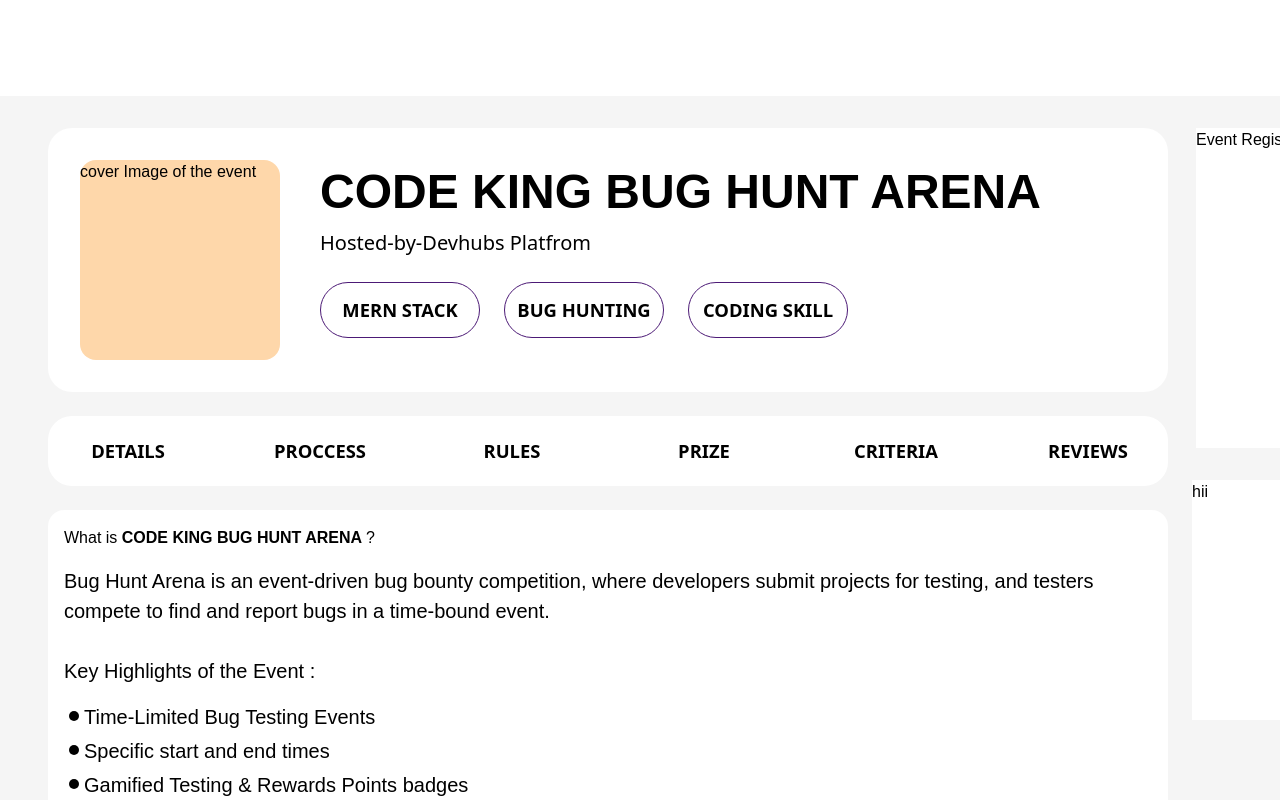
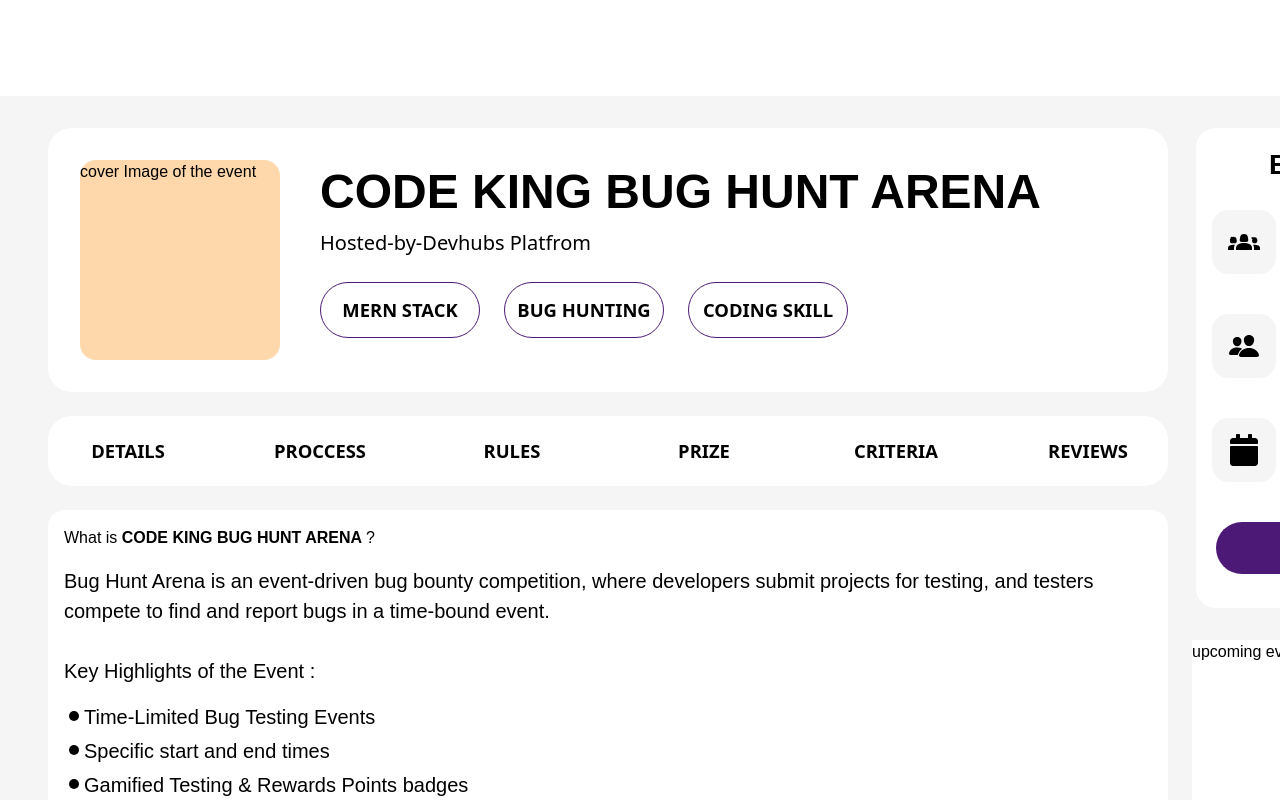
Before and after one commit to iamanish1/DevPlatformFinal, a React (Vite) app in the folder client/: page /participant/bughunt in a window 1280 px wide. Shown: the part 520-1320 px from the top of the page. Built offline with nearby package versions, Linux system fonts and the light colour scheme; sample sign-in values are in the browser's storage.

Commit message:
done with event registration page with basic structure also

```diff
--- a/client/src/pages/BugHuntArena.jsx
+++ b/client/src/pages/BugHuntArena.jsx
@@ -2,6 +2,10 @@ import Footer from "../components/Footer";
 import NavBar2 from "../components/NavBar2";
 import { FaCalendar } from "react-icons/fa";
 import { GoDotFill } from "react-icons/go";
+import { MdGroups2 } from "react-icons/md";
+import { IoPeople } from "react-icons/io5";
+
+
 
 const BugHuntArena = () => {
   return (
@@ -10,7 +14,7 @@ const BugHuntArena = () => {
       <NavBar2 />
 
       {/* Banner - Event Registration Page */}
-      <div className="h-[60vmin] w-full bg-white mt-[5vmin]">hii</div>
+      <div className="h-[60vmin] w-full bg-white mt-[5vmin]"></div>
 
       {/* Main Content Section (Fixed Page Height) */}
       <div className="h-screen w-full bg-[#F5F5F5] flex justify-between gap-[3vmin] px-[6vmin] overflow-hidden">
@@ -186,7 +190,8 @@ const BugHuntArena = () => {
                 <div className="flex flex-col gap-[0.5vmin] mt-[2vmin]">
                   <div className="flex flex-row">
                     <GoDotFill className="mt-[0.5vmin]" />
-                    No Automated Testing Tools Manual testing only.</div>
+                    No Automated Testing Tools Manual testing only.
+                  </div>
                   <div className="flex flex-row">
                     <GoDotFill className="mt-[0.5vmin]" />
                     No Fake Bug Reports Submitting false reports will lead to a
@@ -210,10 +215,10 @@ const BugHuntArena = () => {
                     <div className="font-sans text-[2.5vmin] uppercase font-semibold">
                       First Poistion : 300
                     </div>
-                    <div  className="font-sans text-[2.5vmin] uppercase font-semibold">
+                    <div className="font-sans text-[2.5vmin] uppercase font-semibold">
                       Second poistion : 200
                     </div>
-                    <div  className="font-sans text-[2.5vmin] uppercase font-semibold">
+                    <div className="font-sans text-[2.5vmin] uppercase font-semibold">
                       Third Poision : 400
                     </div>
                   </div>
@@ -243,21 +248,27 @@ const BugHuntArena = () => {
                         Sumbit Your Review About The Event :
                       </h1>
                     </div>
-                    <div  className="flex flex-row mt-[3vmin] mb-[5vmin]">
+                    <div className="flex flex-row mt-[3vmin] mb-[5vmin]">
                       <div className="flex items-center mr-[2vmin]">
-                        <button className="bg-[#4C1A76] h-[7vmin] w-[20vmin] rounded-[4vmin]
+                        <button
+                          className="bg-[#4C1A76] h-[7vmin] w-[20vmin] rounded-[4vmin]
                         text-white font-poppins"
-                        >Sumbit</button>
+                        >
+                          Sumbit
+                        </button>
                       </div>
                       <div>
                         <form action="">
-                        <input type="text" name="" id=""
+                          <input
+                            type="text"
+                            name=""
+                            id=""
                             placeholder="Enter your review"
                             className="h-[6.5vmin] w-[90vmin] rounded-[1vmin]  bg-[#F5F5F5]
-                        focus:outline-none focus:ring-0 px-[2vmin] text-[2.5vmin] font-sans border border-gray-100"/>
+                        focus:outline-none focus:ring-0 px-[2vmin] text-[2.5vmin] font-sans border border-gray-100"
+                          />
                         </form>
                       </div>
-
                     </div>
                   </div>
                 </div>
@@ -268,11 +279,38 @@ const BugHuntArena = () => {
 
         {/* Right Section */}
         <div className="flex flex-col gap-[4vmin]">
-          <div className="h-[40vmin] w-[50vmin] bg-white mt-[4vmin] ml-[0.5vmin]">
-            Event Register Section
+          <div className="h-[60vmin] w-[50vmin] bg-white mt-[4vmin] ml-[0.5vmin] rounded-[2.5vmin]">
+            <div className="flex justify-center">
+              <h1 className="text-[3.5vmin] uppercase font-poppins font-semibold mt-[2vmin]">Bug Hunt Arena</h1>
+            </div>
+            <div className="flex flex-row mt-[3vmin]">
+              <div className="h-[8vmin] w-[8vmin] bg-[#F5F5F5] flex justify-center items-center
+              rounded-[2vmin] ml-[2vmin]">
+              <MdGroups2 className="text-[4vmin]" />
+              </div>
+              <h1 className="text-[2.5vmin] font-sans font-semibold ml-[2vmin] mt-[1vmin]">No of Participant :</h1>
+            </div>
+            <div className="flex flex-row mt-[3vmin]">
+              <div className="h-[8vmin] w-[8vmin] bg-[#F5F5F5] flex justify-center items-center
+              rounded-[2vmin] ml-[2vmin] mt-[2vmin]">
+              <IoPeople className="text-[4vmin]" />
+              </div>
+              <h1 className="text-[2.5vmin] font-sans font-semibold ml-[2vmin] mt-[2vmin]">Team size :</h1>
+            </div>
+            <div className="flex flex-row mt-[3vmin]">
+              <div  className="h-[8vmin] w-[8vmin] bg-[#F5F5F5] flex justify-center items-center
+              rounded-[2vmin] ml-[2vmin] mt-[2vmin]">
+              <FaCalendar className="text-[4vmin]"/>
+              </div>
+              <h1 className="text-[2.5vmin] font-sans font-semibold ml-[2vmin] mt-[2vmin]">Date & Time :</h1>
+            </div>
+            <div className="flex  justify-center items-center mt-[5vmin]">
+              <button className="w-[45vmin] h-[6.5vmin] bg-[#4C1A76] rounded-[4vmin]
+              font-poppins font-semibold uppercase text-white text-[2.5vmin]">Register</button>
+            </div>
           </div>
           <div className="h-[30vmin] w-[50vmin] bg-white mrl-[0.5vmin]">
-            hii
+            upcoming events
           </div>
         </div>
       </div>
```
Lines whose indentation alone changed are shown as unchanged.
